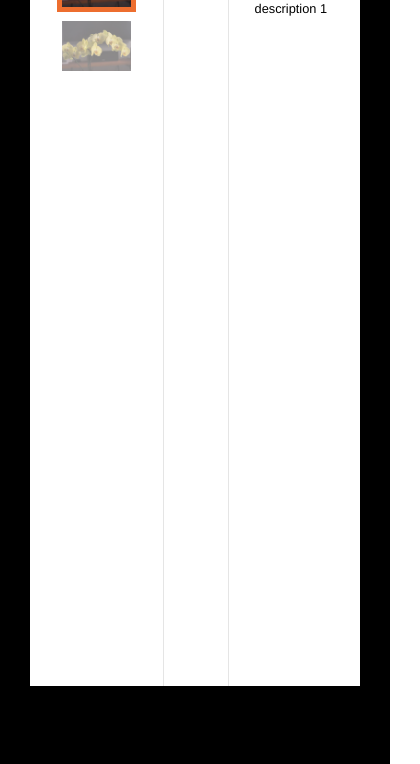
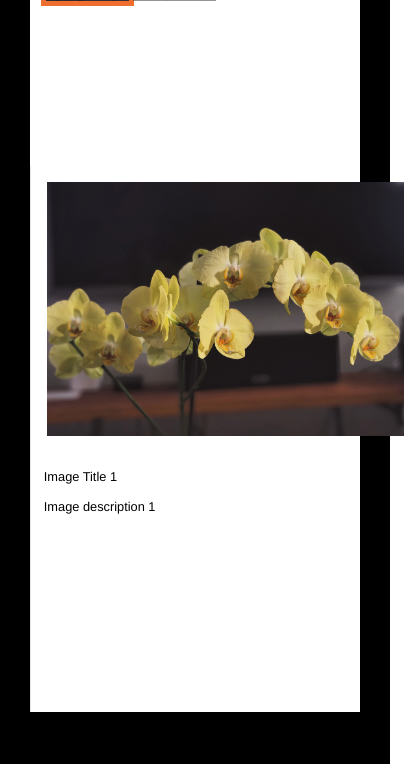
Before and after one commit to racs93/racs93.github.io, a plain HTML site: page _site/gallery/index.html in a window 390 px wide. Shown: the part 158-922 px from the top of the page, 420 px wide, since content can reach past the window. Drawn offline with Linux system fonts and the light colour scheme.

Commit message:
Finish mobile prototype

```diff
--- a/_site/css/main.css
+++ b/_site/css/main.css
@@ -44,6 +44,75 @@ a img {
 /* END RESET */
 
 /* GLOBAL STYLES */
+@media (max-width: 800px) {
+  html {
+    box-shadow: none;
+    padding: 0;
+  }
+
+  /* HEADER STYLES */
+  .header-nav {
+    padding: 2vh 1em 0 0;
+  }
+  .header-nav > li {
+    margin-left: 0.25em;
+  }
+  .header-nav > li ~ li {
+    padding-left: 0.25em;
+  }
+  .nav-links a {
+    font-size: 3.25vw;
+  }
+  .header-logo {
+    left: auto;
+  }
+  /* HOME STYLES */
+  .home-callout {
+    flex-direction: column;
+  }
+  .callout-copy {
+    flex: 1;
+  }
+  .bio-box {
+    float: none;
+    font-size: 1.3rem;
+    width: auto;
+  }
+  /* BLOG STYLES */
+  .post-aside {
+    display: none;
+  }
+  .blog-recent {
+    display: none;
+  }
+  .blog-previews {
+    padding: 0;
+  }
+  /* GALLERY STYLES */
+.gallery {
+  flex-direction: column;
+}
+.gallery .col {
+  padding: 1em;
+}
+.gallery .gallery-thumbs {
+  flex: 1;
+  height: auto;
+  white-space: nowrap;
+  width: 100vw;
+}
+.gallery-thumbs > div {
+  display: inline-block;
+}
+.gallery-thumbs img {
+  height: 7vh;
+  margin: 0 10px 0 0;
+  width: auto;
+}
+.gallery .gallery-info {
+  flex: 1;
+}
+}
 html{
   box-shadow: 0 0 0 30px #000 inset;
   padding: 0 30px;
@@ -390,6 +459,7 @@ h4 {
 .gallery-thumbs {
     height: 90vh;
     overflow: scroll;
+    white-space: nowrap;
 }
 .gallery-thumbs > div {
   cursor: pointer;
--- a/css/main.css
+++ b/css/main.css
@@ -44,6 +44,75 @@ a img {
 /* END RESET */
 
 /* GLOBAL STYLES */
+@media (max-width: 800px) {
+  html {
+    box-shadow: none;
+    padding: 0;
+  }
+
+  /* HEADER STYLES */
+  .header-nav {
+    padding: 2vh 1em 0 0;
+  }
+  .header-nav > li {
+    margin-left: 0.25em;
+  }
+  .header-nav > li ~ li {
+    padding-left: 0.25em;
+  }
+  .nav-links a {
+    font-size: 3.25vw;
+  }
+  .header-logo {
+    left: auto;
+  }
+  /* HOME STYLES */
+  .home-callout {
+    flex-direction: column;
+  }
+  .callout-copy {
+    flex: 1;
+  }
+  .bio-box {
+    float: none;
+    font-size: 1.3rem;
+    width: auto;
+  }
+  /* BLOG STYLES */
+  .post-aside {
+    display: none;
+  }
+  .blog-recent {
+    display: none;
+  }
+  .blog-previews {
+    padding: 0;
+  }
+  /* GALLERY STYLES */
+.gallery {
+  flex-direction: column;
+}
+.gallery .col {
+  padding: 1em;
+}
+.gallery .gallery-thumbs {
+  flex: 1;
+  height: auto;
+  white-space: nowrap;
+  width: 100vw;
+}
+.gallery-thumbs > div {
+  display: inline-block;
+}
+.gallery-thumbs img {
+  height: 7vh;
+  margin: 0 10px 0 0;
+  width: auto;
+}
+.gallery .gallery-info {
+  flex: 1;
+}
+}
 html{
   box-shadow: 0 0 0 30px #000 inset;
   padding: 0 30px;
@@ -390,6 +459,7 @@ h4 {
 .gallery-thumbs {
     height: 90vh;
     overflow: scroll;
+    white-space: nowrap;
 }
 .gallery-thumbs > div {
   cursor: pointer;
```
